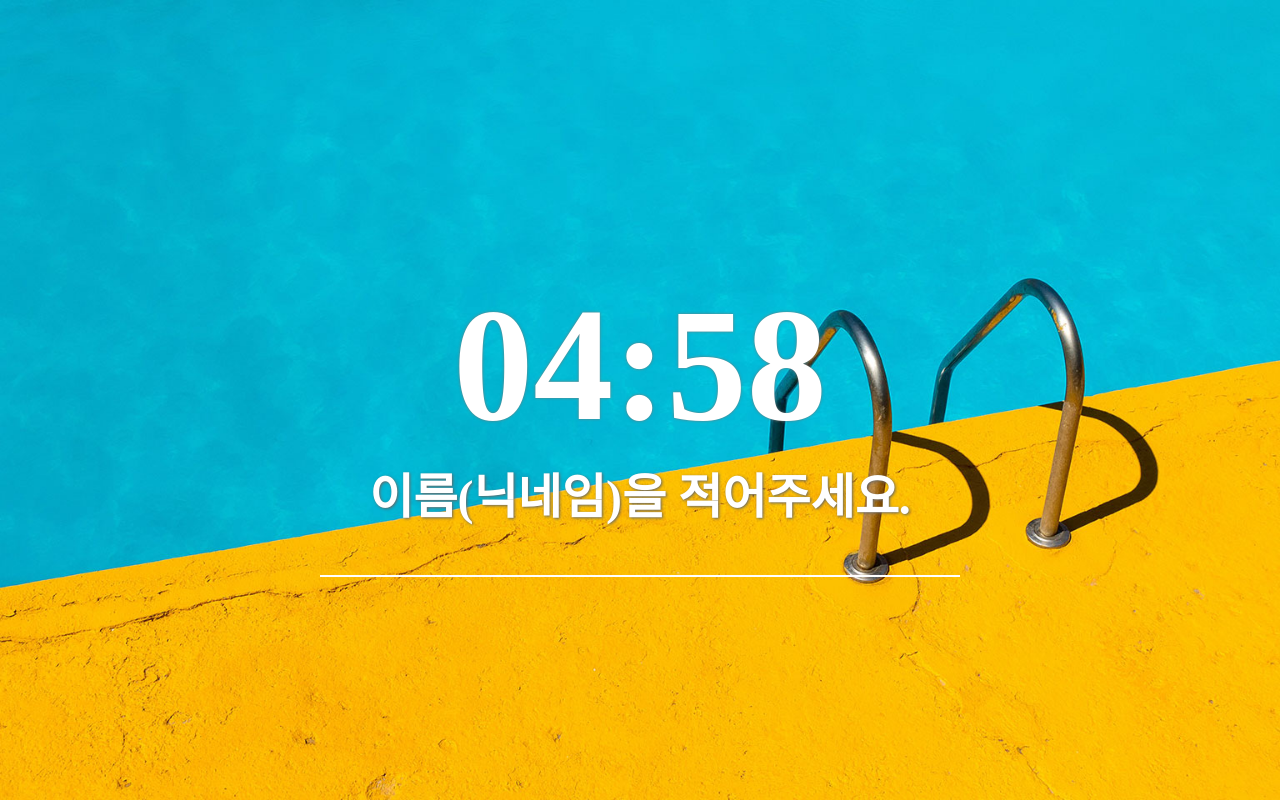
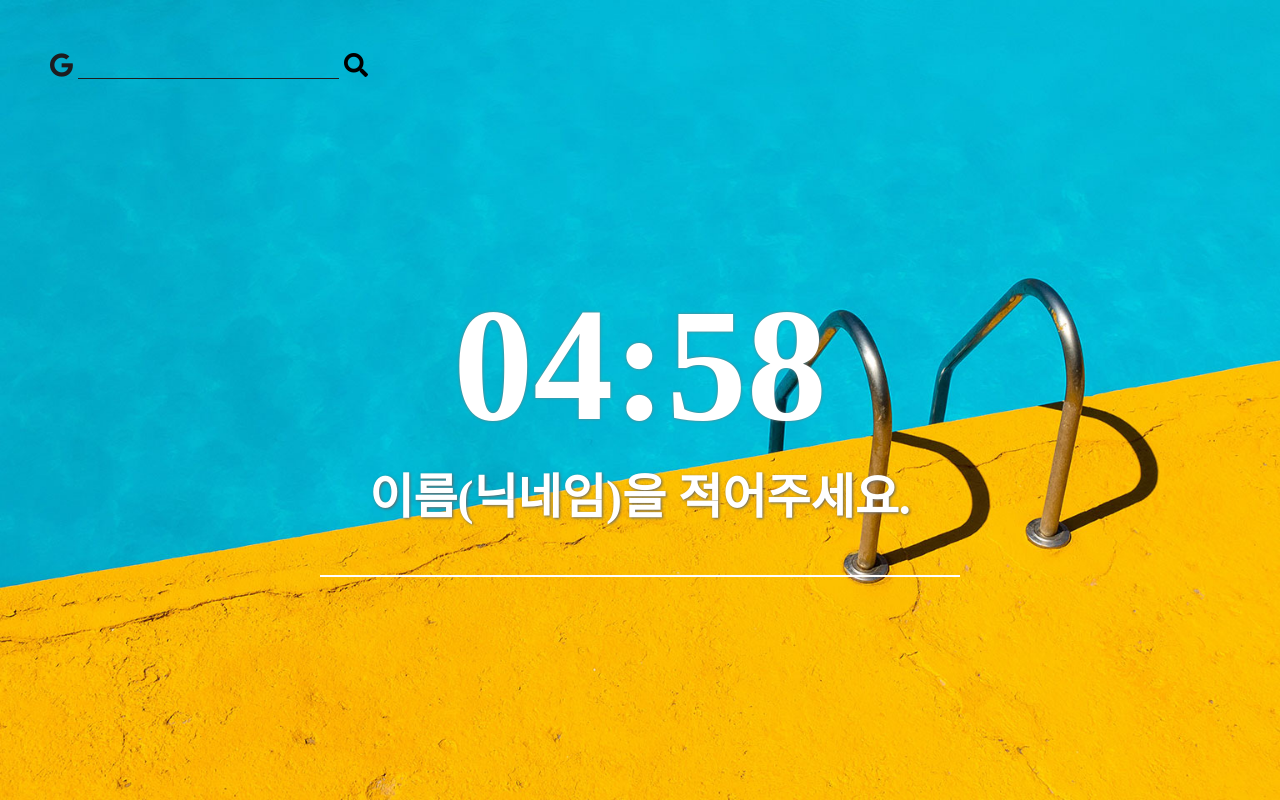
Before and after one commit to 1988-b/momentum, a plain HTML site: page index.html in a window 1280 px wide. Drawn offline with Linux system fonts and the light colour scheme.

Commit message:
complete

```diff
--- a/css/style.css
+++ b/css/style.css
@@ -145,6 +145,29 @@ i {
   font-size: 1.5rem;
 }
 
+.search__wrap{
+  display:flex;
+  align-items: center;
+  position:absolute;
+  left:50px;
+  top:50px;
+}
+.fa-google{
+  color:#1d1d1f;
+}
+.fa-search{
+  color:#1d1d1f;
+}
+.search__input{
+  margin:0 5px;
+  border-bottom:1px solid #1d1d1f;
+  padding:5px 0.5em;}
+
+.fas{
+  font-size:1.5rem;
+}
+
+
 /* 공통 */
 .name__form,
 .name__value,
--- a/index.html
+++ b/index.html
@@ -1,20 +1,25 @@
 <!DOCTYPE html>
 <html lang="en">
+
 <head>
   <meta charset="UTF-8" />
   <meta name="viewport" content="width=device-width, initial-scale=1.0" />
   <title>Momentum</title>
   <link rel="stylesheet" href="css/style.css" />
-    <link
-      rel="stylesheet"
-      href="https://use.fontawesome.com/releases/v5.14.0/css/all.css"
-      integrity="sha384-HzLeBuhoNPvSl5KYnjx0BT+WB0QEEqLprO+NBkkk5gbc67FTaL7XIGa2w1L0Xbgc"
-      crossorigin="anonymous"
-    />
+  <link rel="stylesheet" href="https://use.fontawesome.com/releases/v5.14.0/css/all.css"
+    integrity="sha384-HzLeBuhoNPvSl5KYnjx0BT+WB0QEEqLprO+NBkkk5gbc67FTaL7XIGa2w1L0Xbgc" crossorigin="anonymous" />
   <script src="js/main.js" defer></script>
 </head>
+
 <body>
   <div class="bg__wrap">
+    <form class="search__form" name="search__form" method=get action="http://www.google.co.kr/search"
+      onsubmit="return form searchCheck()" target="_blank">
+      <div class="search__wrap">
+        <i class="fab fa-google"></i><input type=text name=q size=25 maxlength=255 value="" class="search__input" />
+        <input type="button" name="btnG" onclick="searchCheck()" class="search__btn fas" value="&#xf002">
+      </div>
+    </form>
     <div class="clock__wrap">
       <h1 class="clock__title">시간</h1>
     </div>
@@ -34,4 +39,5 @@
     </div>
   </div>
 </body>
+
 </html>
--- a/js/main.js
+++ b/js/main.js
@@ -9,6 +9,9 @@ const defalutElem = {
   todoInput: document.querySelector(".todo__form input"),
   todoList: document.querySelector(".todo__list"),
   background: document.querySelector(".bg__wrap"),
+  searchInput: document.querySelector(".search__input"),
+  searchBtn: document.querySelector(".search__btn"),
+  searchForm: document.querySelector(".search__form")
 };
 
 //시간을 나타내는 함수
@@ -20,7 +23,7 @@ function getTime() {
 
   defalutElem.clockTitle.innerText = `${hours < 10 ? `0${hours}` : hours}:${
     minutes < 10 ? `0${minutes}` : minutes
-  }`;
+    }`;
 }
 
 //이름을 설정하는 함수
@@ -126,12 +129,23 @@ function loadTodo() {
   defalutElem.todoForm.addEventListener("submit", handleTodoSubmit);
 }
 
+//search
+function searchCheck() {
+  if (!defalutElem.searchInput.value) {
+    defalutElem.searchInput.focus();
+    return false;
+  } else {
+    defalutElem.searchForm.submit();
+    defalutElem.searchInput.value = "";
+  }
+}
+
 //background
 
 const IMG_NUMBER = 4;
 
 function paintImage(imgNumber) {
-  const imgs = `/imgs/${imgNumber + 1}.jpg`;
+  const imgs = `imgs/${imgNumber + 1}.jpg`;
   defalutElem.background.style.backgroundImage = `url('${imgs}')`;
   defalutElem.background.style.height = `${innerHeight}px`;
 }
```
Also changed, not shown: 1 other file. Lines whose indentation alone changed are shown as unchanged.
